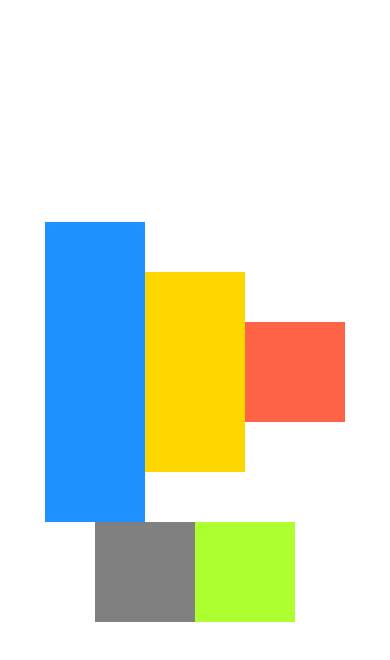
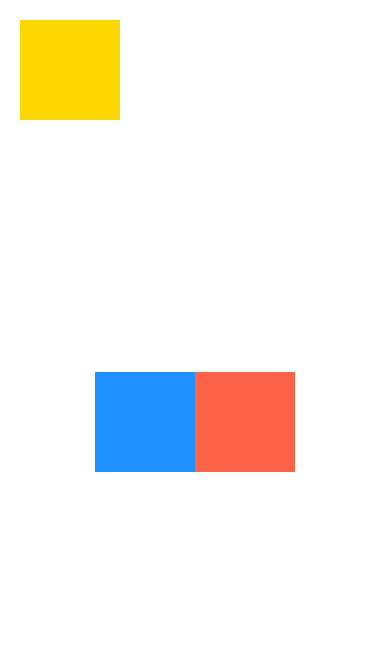
Before and after one commit to Lo-GR/practiceReactNative, a React Native app: screen / in a window 390 px wide. Shown: the top 660 px of the page. Built offline with nearby package versions, Linux system fonts and the light colour scheme.

Commit message:
add positioning properties

```diff
--- a/App.js
+++ b/App.js
@@ -13,33 +13,22 @@ export default function App() {
         style={{
           backgroundColor: "dodgerblue",
           width: 100,
-          height: 300
+          height: 100
         }}
       />
       <View
         style={{
           backgroundColor: "gold",
           width: 100,
-          height: 200,
+          height: 100,
+          top: 20,
+          left: 20,
+          position: "absolute" //relative is relative to child comps, absolute is to parent, react native is default relative
         }}
       />
       <View
         style={{
           backgroundColor: "tomato",
-          width: 100,
-          height: 100
-        }}
-      />
-      <View
-        style={{
-          backgroundColor: "grey",
-          width: 100,
-          height: 100
-        }}
-      />
-      <View
-        style={{
-          backgroundColor: "greenyellow",
           width: 100,
           height: 100
         }}
@@ -52,10 +41,8 @@ const styles = StyleSheet.create({
   container: {
     flex: 1,
     backgroundColor: '#fff',
-    flexDirection: "row", //horizontal/vertical
-    justifyContent: "center", // main axis
-    alignItems: "center", // secondary axis, within each line (in terms of wrapping)
-    alignContent: "center", // Secondary axis, everything, including each line
-    flexWrap: "wrap"
+    flexDirection: "row",
+    justifyContent: "center",
+    alignItems: "center"
   }
 });
```
